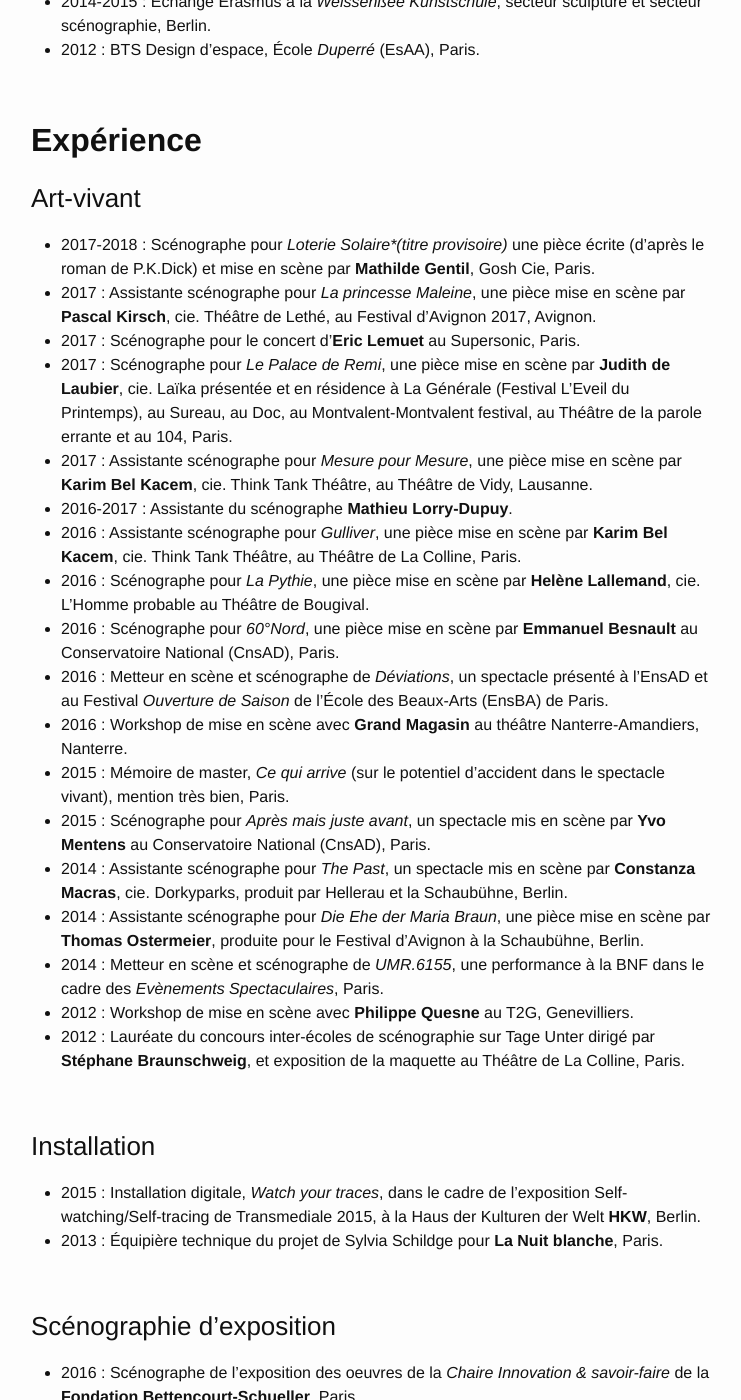
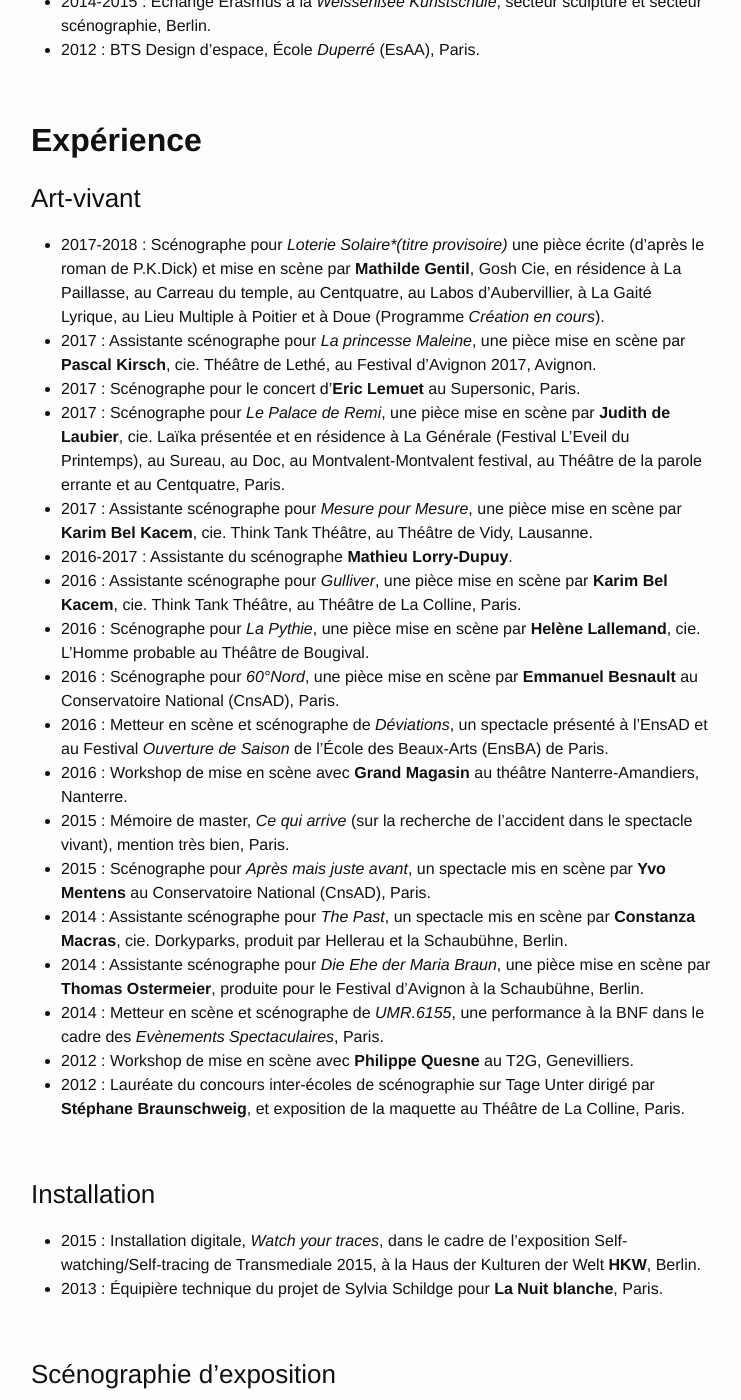
Before and after one commit to louiseds/louiseds.github.io, a Jekyll site: the page built from about.md, in a window 1280 px wide and 1400 px high, scrolled down 845 px. Shown: the whole window, without its empty margins (269-1010 px from the left). Built offline with Jekyll 4.4.1, drawn with Linux system fonts in a browser that asks for light colours; some of the changed text lies outside the part shown.

Commit message:
Update about.md

```diff
--- a/about.md
+++ b/about.md
@@ -24,10 +24,10 @@
 ## **Expérience**
 
 ### Art-vivant
-* 2017-2018 : Scénographe pour _Loterie Solaire*(titre provisoire)_ une pièce écrite (d'après le roman de P.K.Dick) et mise en scène par **Mathilde Gentil**, Gosh Cie, Paris.
+* 2017-2018 : Scénographe pour _Loterie Solaire*(titre provisoire)_ une pièce écrite (d'après le roman de P.K.Dick) et mise en scène par **Mathilde Gentil**, Gosh Cie, en résidence à La Paillasse, au Carreau du temple, au Centquatre, au Labos d’Aubervillier, à La Gaité Lyrique, au Lieu Multiple à Poitier et à Doue (Programme _Création en cours_).
 * 2017 : Assistante scénographe pour _La princesse Maleine_, une pièce mise en scène par **Pascal Kirsch**, cie. Théâtre de Lethé, au Festival d'Avignon 2017, Avignon.
 * 2017 : Scénographe pour le concert d'**Eric Lemuet** au Supersonic, Paris.
-* 2017 : Scénographe pour _Le Palace de Remi_, une pièce mise en scène par **Judith de Laubier**, cie. Laïka présentée et en résidence à La Générale (Festival L'Eveil du Printemps), au Sureau, au Doc, au Montvalent-Montvalent festival, au Théâtre de la parole errante et au 104, Paris.
+* 2017 : Scénographe pour _Le Palace de Remi_, une pièce mise en scène par **Judith de Laubier**, cie. Laïka présentée et en résidence à La Générale (Festival L'Eveil du Printemps), au Sureau, au Doc, au Montvalent-Montvalent festival, au Théâtre de la parole errante et au Centquatre, Paris.
 * 2017 : Assistante scénographe pour _Mesure pour Mesure_, une pièce mise en scène par **Karim Bel Kacem**, cie. Think Tank Théâtre, au Théâtre de Vidy, Lausanne.
 * 2016-2017 : Assistante du scénographe **Mathieu Lorry-Dupuy**.
 * 2016 : Assistante scénographe pour _Gulliver_, une pièce mise en scène par **Karim Bel Kacem**, cie. Think Tank Théâtre, au Théâtre de La Colline, Paris.
@@ -35,7 +35,7 @@
 * 2016 : Scénographe pour _60°Nord_, une pièce mise en scène par **Emmanuel Besnault** au Conservatoire National (CnsAD), Paris.
 * 2016 : Metteur en scène et scénographe de _Déviations_, un spectacle présenté à l’EnsAD et au Festival _Ouverture de Saison_ de l’École des Beaux-Arts (EnsBA) de Paris.
 * 2016 : Workshop de mise en scène avec **Grand Magasin** au théâtre Nanterre-Amandiers, Nanterre.
-* 2015 : Mémoire de master, _Ce qui arrive_ (sur le potentiel d’accident dans le spectacle vivant), mention très bien, Paris.
+* 2015 : Mémoire de master, _Ce qui arrive_ (sur la recherche de l’accident  dans le spectacle vivant), mention très bien, Paris.
 * 2015 : Scénographe pour _Après mais juste avant_, un spectacle mis en scène par **Yvo Mentens** au Conservatoire National (CnsAD), Paris.
 * 2014 : Assistante scénographe pour _The Past_, un spectacle mis en scène par **Constanza Macras**, cie. Dorkyparks, produit par Hellerau et la Schaubühne, Berlin.
 * 2014 : Assistante scénographe pour _Die Ehe der Maria Braun_, une pièce mise en scène par **Thomas Ostermeier**, produite pour le Festival d’Avignon à la Schaubühne, Berlin.
@@ -88,7 +88,7 @@
 
 ### Performing arts
 
-* 2017-2018 : Stage designer for _Solar Lottery_ a digital performance adapted (from P.K.Dick's novel) and directed by **Mathilde Gentil**, Gosh cie., Paris.
+* 2017-2018 : Stage designer for _Solar Lottery_ a digital performance adapted (from P.K.Dick's novel) and directed by **Mathilde Gentil**, Gosh cie., in residence at La Paillasse, Le Carreau du temple, Le Centquatre, Le Labos d’Aubervillier, La Gaité Lyrique, Le Lieu Multiple à Poitier and in Doue (Program _Création en cours_)
 * 2017 : Stage designer assistant for _La princesse Maleine_ a play directed by **Pascal Kirsch**, cie. Théâtre de Lethé, showed at the Festival d'Avignon 2017, Avignon.
 * 2017 : Stage designer for the music concert of **Eric Lemuet** at the Supersonic, Paris.
 * 2017 : Stage designer of _Le Palace de Remi_, a play written and directed by **Judith de Laubier**, cie. Laïka showed and in residence at La Générale (Festival L'Eveil du Printemps), Le Sureau, Le Doc, Montvalent-Montvalent festival, at the Théâtre de la parole errante and at the 104, Paris.
```
Also changed, not shown: other parts of about.md (+1 -1 lines).
